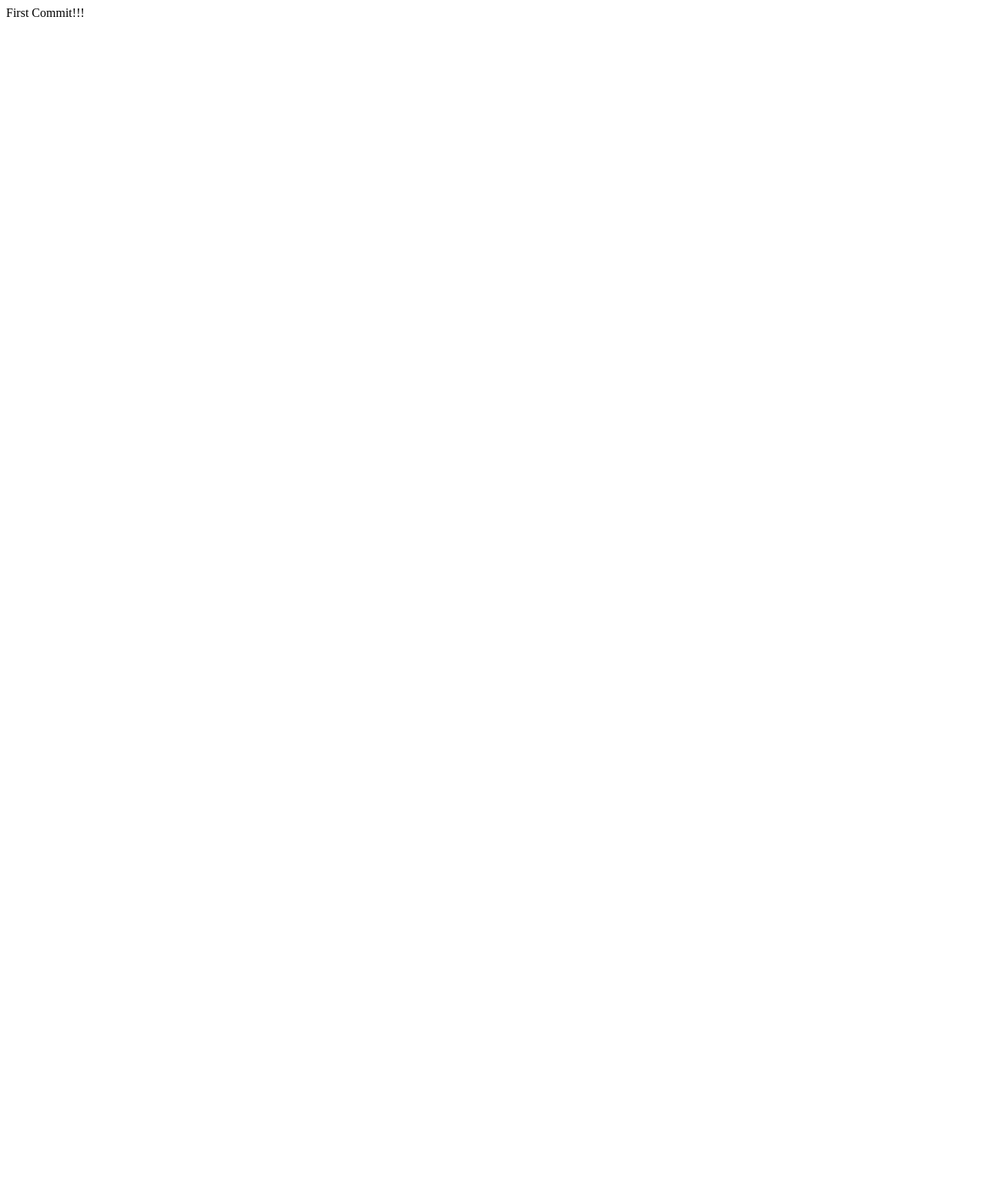
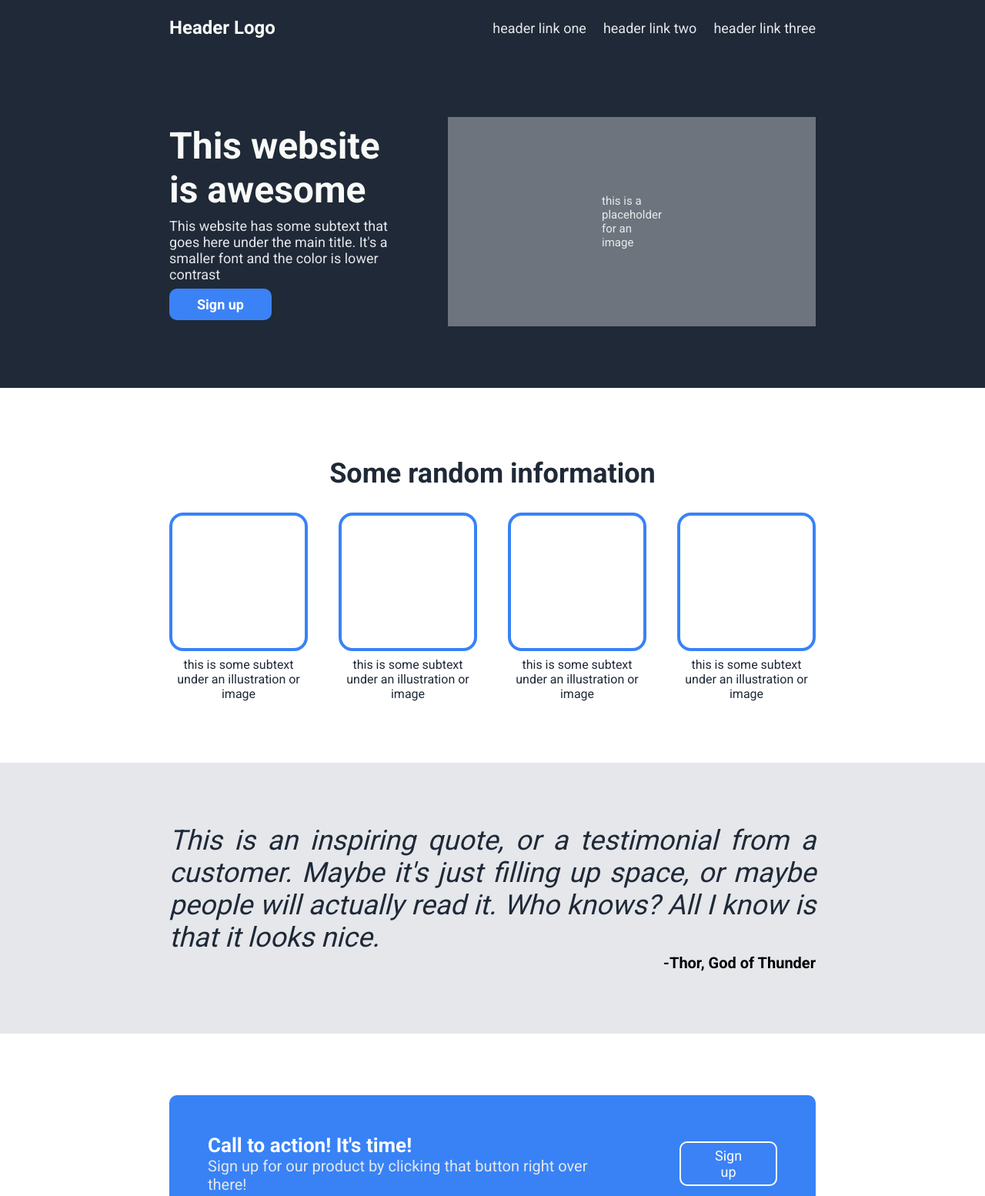
Before and after one commit to deboravianadev/landing-page, a plain HTML site: page index.html in a window 1280 px wide. Shown: the top 1554 px of the page at 77% size. Before the commit the page ends 800 px from the top, so only its background shows below. Drawn offline with Linux system fonts and the light colour scheme.

Commit message:
add foundations-landing-page

```diff
--- a/index.html
+++ b/index.html
@@ -3,9 +3,70 @@
 <head>
     <meta charset="UTF-8">
     <meta name="viewport" content="width=device-width, initial-scale=1.0">
+    <link rel="stylesheet" href="style.css">
     <title>Document</title>
 </head>
 <body>
-    First Commit!!!
+    <header>
+        <p>Header Logo</p>
+        <ul>
+            <li><a href="#">header link one</a></li>
+            <li><a href="#">header link two</a></li>
+            <li><a href="#">header link three</a></li>
+        </ul>
+    </header>
+    <main>
+        <section class="home">
+            <div class="main-left">
+                <h1>This website is awesome</h1>
+                <p>This website has some subtext that goes here under the main title. It's a smaller font and the color is lower contrast</p>
+                <button class="primary-button">Sign up</button>
+            </div>
+            <div class="main-right">
+                this is a placeholder for an image
+            </div>
+        </section>
+        <section class="random-infor">
+            <h2>Some random information</h2>
+            <div class="cards">
+                <div class="card">
+                    <div class="quadrado-azul"></div>
+                    <p>this is some subtext under an illustration or image</p>
+                </div>
+                <div class="card">
+                    <div class="quadrado-azul"></div>
+                    <p>this is some subtext under an illustration or image</p>
+                </div>
+                <div class="card">
+                    <div class="quadrado-azul"></div>
+                    <p>this is some subtext under an illustration or image</p>
+                </div>
+                <div class="card">
+                    <div class="quadrado-azul"></div>
+                    <p>this is some subtext under an illustration or image</p>
+                </div>
+            </div>
+        </section>
+        <section class="quote">
+            <div class="quote-content">
+                <p id="first-p">This is an inspiring quote, or a testimonial from a customer. Maybe it's just filling up space, or maybe people will actually read it. Who knows? All I know is that it looks nice.</p>
+                <p id="second-p">-Thor, God of Thunder</p>
+            </div>
+        </section>
+        <section class="call-to-action">
+            <div class="background">
+                <div class="call-left">
+                    <p id="call-action-p">Call to action! It's time!</p>
+                    <p id="sign-up-p">Sign up for our product by clicking that button right over there!</p>
+                </div>
+                <div class="call-right">
+                    <button class="secondary-button">Sign up</button>
+                </div>
+            </div>
+        </section>
+    </main>
+    <footer>
+        Copyright &copy; The Odin Project 2021
+    </footer>
 </body>
 </html>
--- /dev/null
+++ b/style.css
@@ -0,0 +1,206 @@
+@import url('https://fonts.googleapis.com/css2?family=Roboto:wght@400;700&display=swap');
+
+* {
+    font-family: 'Roboto', sans-serif;
+    margin: 0;
+    box-sizing: border-box;
+}
+
+header {
+    background-color: #1F2937;
+    display: flex;
+    justify-content: space-between;
+    align-items: center;
+    color: white;
+    padding: 22px 220px;
+}
+
+header p {
+    font-size: 24px;
+    color: #F9FAF8;
+    font-weight: 700;
+}
+
+header ul {
+    list-style-type: none;
+    display: flex;
+    gap: 22px;
+}
+
+header ul li a {
+    color: #e5e7eb;
+    text-decoration: none;
+    font-size: 18px;
+}
+
+.home {
+    background-color: #1F2937;
+    color: white;
+    display: flex;
+    justify-content: space-between;
+    align-items: center;
+    gap: 40px;
+    padding: 80px 220px;
+}
+
+.main-left h1,
+.main-left p {
+    margin-bottom: 8px;
+}
+
+.main-left h1 {
+    font-size: 48px;
+    color: #F9FAF8;
+    font-weight: 900;
+}
+
+.main-left p {
+    font-size: 18px;
+    color: #e5e7eb;
+}
+
+.main-right {
+    background-color: rgb(109 116 125);
+    color: rgb(231, 234, 237);
+    display: flex;
+    align-items: center;
+    justify-content: center;
+    font-size: 15px;
+    padding: 100px 200px;
+}
+
+.primary-button {
+    background-color: #3b82f6;
+    font-size: 11px;
+    font-weight: bold;
+    color: white;
+    padding: 10px 36px;
+    border: none;
+    border-radius: 10px;
+    text-decoration: none;
+    font-size: 18px;
+}
+
+.random-infor {
+    background-color: white;
+    display: flex;
+    justify-content: center;
+    align-items: center;
+    flex-direction: column;
+    padding: 80px 220px;
+    gap: 20px;
+}
+
+.cards {
+    display: flex;
+    align-items: center;
+    justify-content: center;
+    flex-wrap: wrap;
+    gap: 40px;
+}
+
+.card {
+    display: flex;
+    flex-direction: column;
+    align-items: center;
+    justify-content: center;
+    width: 180px;
+    gap: 8px;
+}
+
+.card p {
+    text-align: center;
+    color: #1F2937;
+}
+
+.quadrado-azul {
+    border: 4px solid #3882f6;
+    width: 180px;
+    height: 180px;
+    border-radius: 10%;
+}
+
+.random-infor h2 {
+    text-align: center;
+    font-size: 36px;
+    color: #1F2937;
+    font-weight: 900;
+    padding: 10px;
+}
+
+.quote {
+    background-color: #E5E7EB;
+    padding: 80px 220px;
+    display: flex;
+    flex-shrink: 1;
+    justify-content: center;
+    align-items: center;
+}
+
+.quote-content {
+    width: 900px;
+    display: flex;
+    flex-direction: column;
+    flex-shrink: 1;
+}
+
+.quote-content #first-p {
+    font-size: 36px;
+    font-style: italic;
+    text-align: justify;
+    color: #1F2937;
+}
+
+.quote-content #second-p {
+    display: flex;
+    justify-content: end;
+    font-weight: bold;
+    font-size: 20px;
+}
+
+.call-to-action {
+    padding: 80px 220px;
+}
+
+.background {
+    padding: 50px;
+    background-color: #3882f6;
+    display: flex;
+    justify-content: center;
+    align-items: center;
+    flex-shrink: 1;
+    gap: 100px;
+    border-radius: 10px;
+}
+
+.background #call-action-p {
+    color: white;
+    font-weight: 800;
+    font-size: 26px;
+}
+
+.background #sign-up-p {
+    color: #e5e7eb;
+    font-size: 20px;
+}
+
+.secondary-button {
+    background-color: #3b82f6;
+    border: 2px solid white;
+    font-size: 11px;
+    color: white;
+    padding: 6px 36px;
+    border-radius: 10px;
+    text-decoration: none;
+    font-size: 18px;
+}
+
+footer {
+    padding: 50px;
+    background-color: #1F2937;
+    color: white;
+    display: flex;
+    justify-content: center;
+    align-items: center;
+    font-size: 20px;
+}
```
